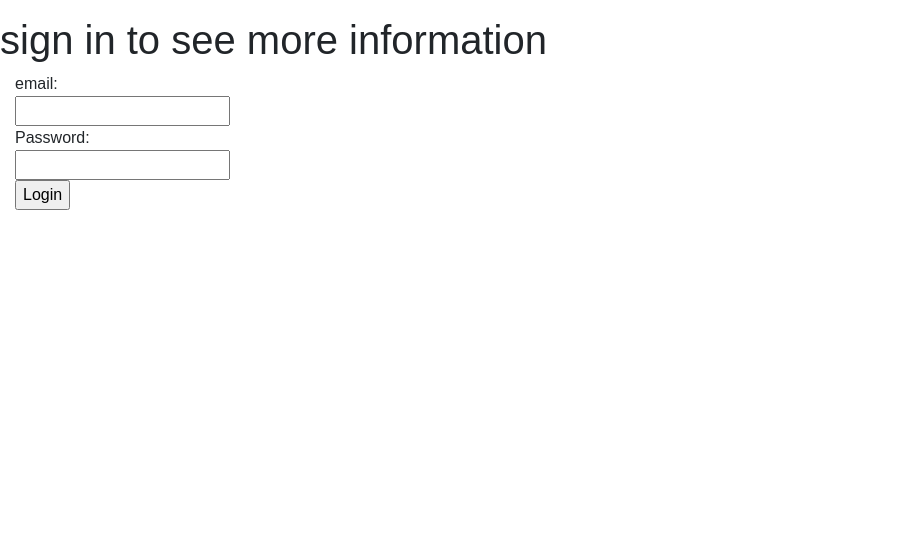
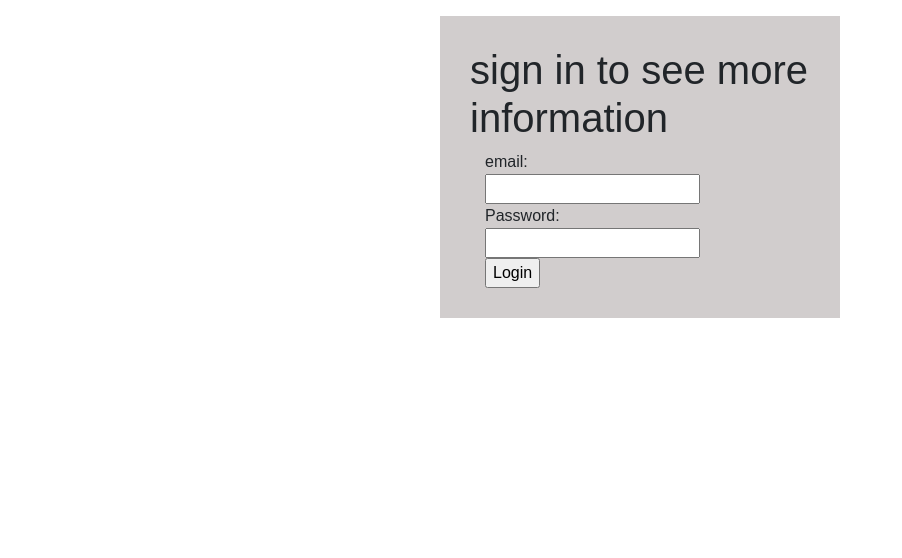
Before and after one commit to LiamNaidoo/Subject-selector, a Flask app: page /login in a window 1280 px wide. Shown: the part 88-646 px from the top of the page, without its empty margins (0-902 px from the left). Run offline with Flask 2, Linux system fonts and the light colour scheme; some web fonts are replaced.

Commit message:
Break_lines

```diff
--- a/FlaskWebProject1/templates/login.html
+++ b/FlaskWebProject1/templates/login.html
@@ -2,6 +2,7 @@
 {% block title %}Login{% endblock %}
 {% block content %}
 
+<div class="centered">
     <h1>sign in to see more information</h1>
 
     <!--Form uses a custom div using css-->
@@ -13,5 +14,5 @@
 
         <input type="submit" value="Login">
     </form>
-
+</div>
     {% endblock %}
```
Also changed, not shown: FlaskWebProject1/templates/users_add.html (+8 -0 lines). Lines whose indentation alone changed are shown as unchanged.
